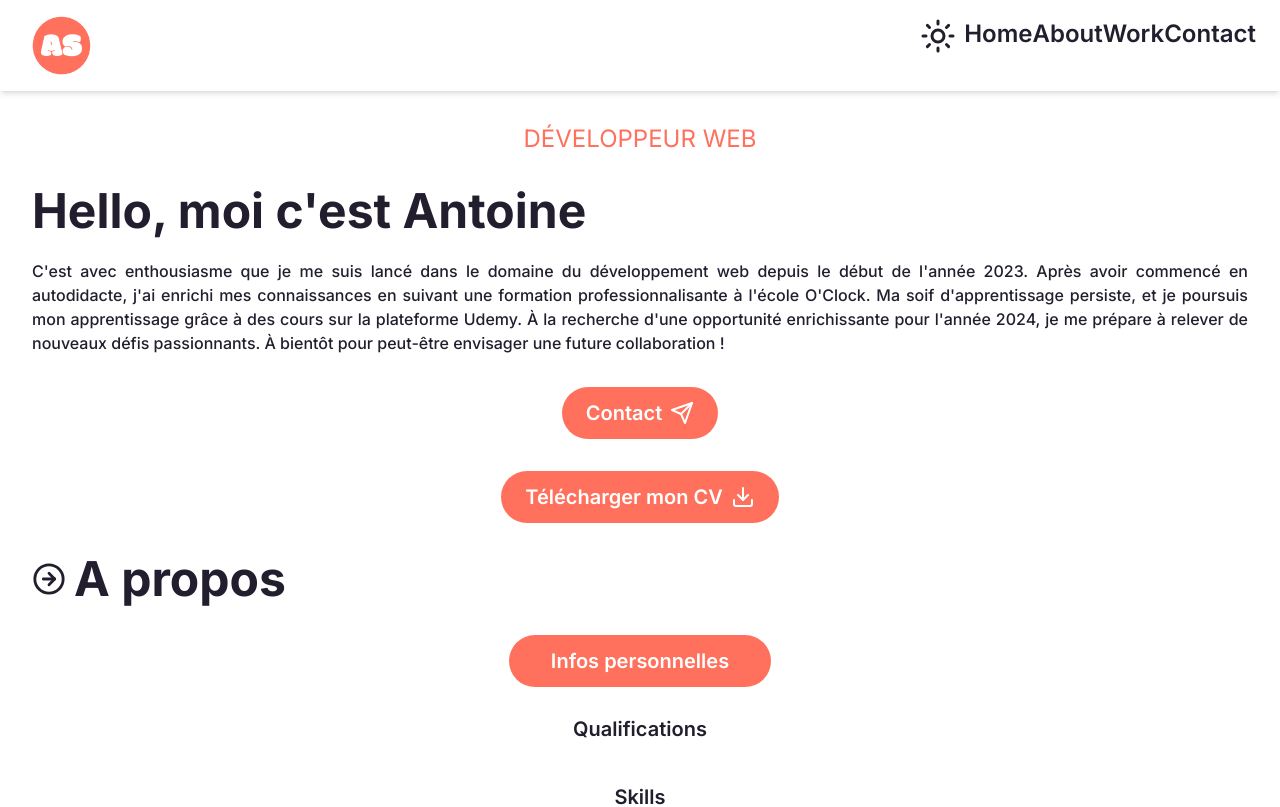
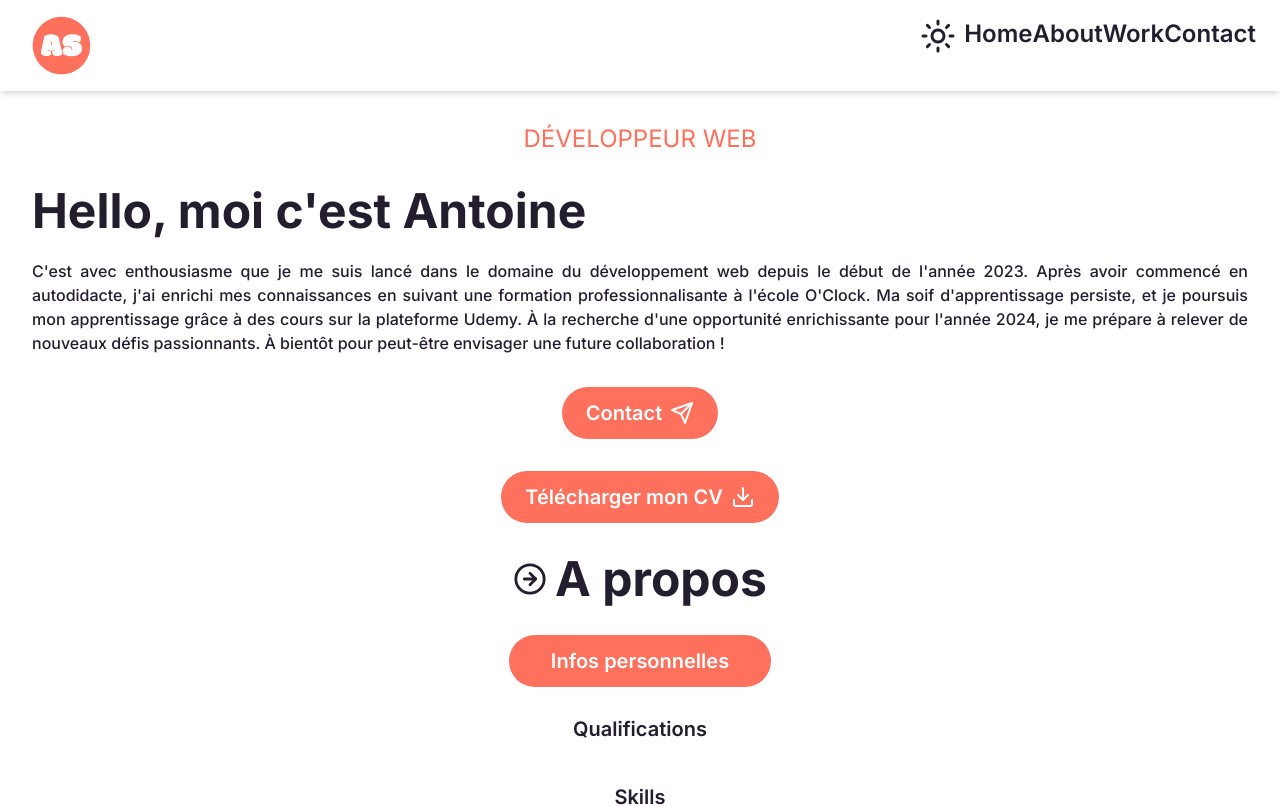
Before and after one commit to Antoine-Savreux/portfolio, a Next.js app: page / in a window 1280 px wide. Shown: the top 807 px of the page. Built offline with nearby package versions, Linux system fonts and the light colour scheme.

Commit message:
fix/titlecomponent fixed justify to center

```diff
--- a/src/components/Title.tsx
+++ b/src/components/Title.tsx
@@ -2,7 +2,7 @@ import { ArrowRightCircle } from "lucide-react";
 
 export default function Title({ title }: { title: string }) {
   return (
-    <div className="flex items-center space-x-2 justify-start w-full text-nowrap">
+    <div className="flex items-center space-x-2 justify-center w-full text-nowrap">
       <ArrowRightCircle size={34} className="text-secondary" />
       <h1 className="text-5xl font-bold text-secondary">{title}</h1>
     </div>
```
